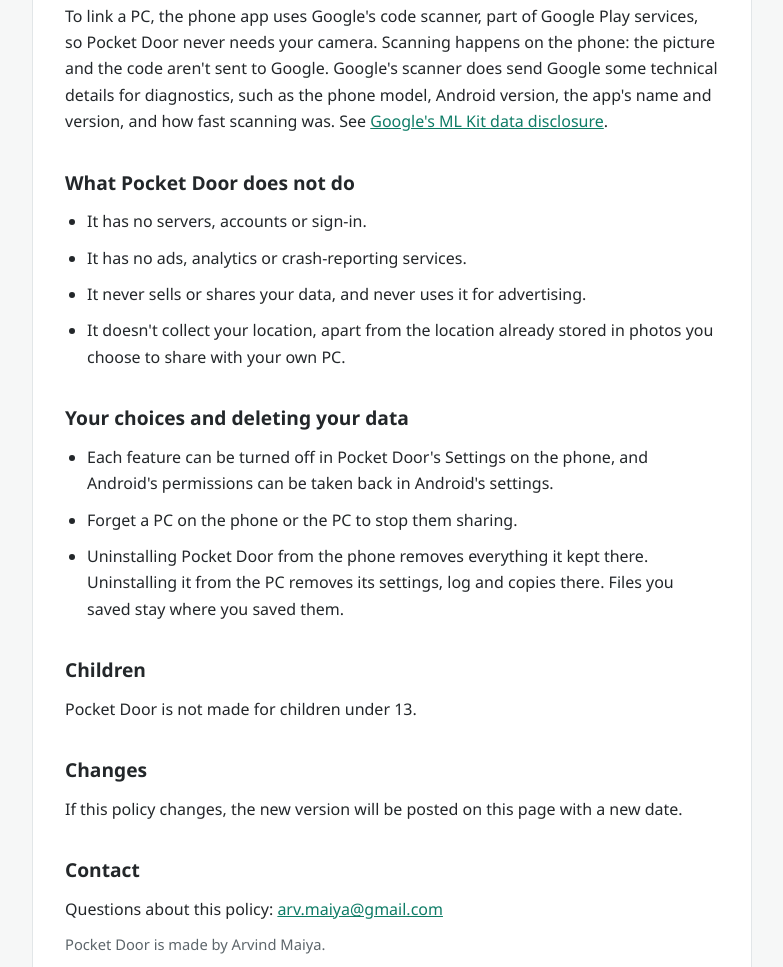
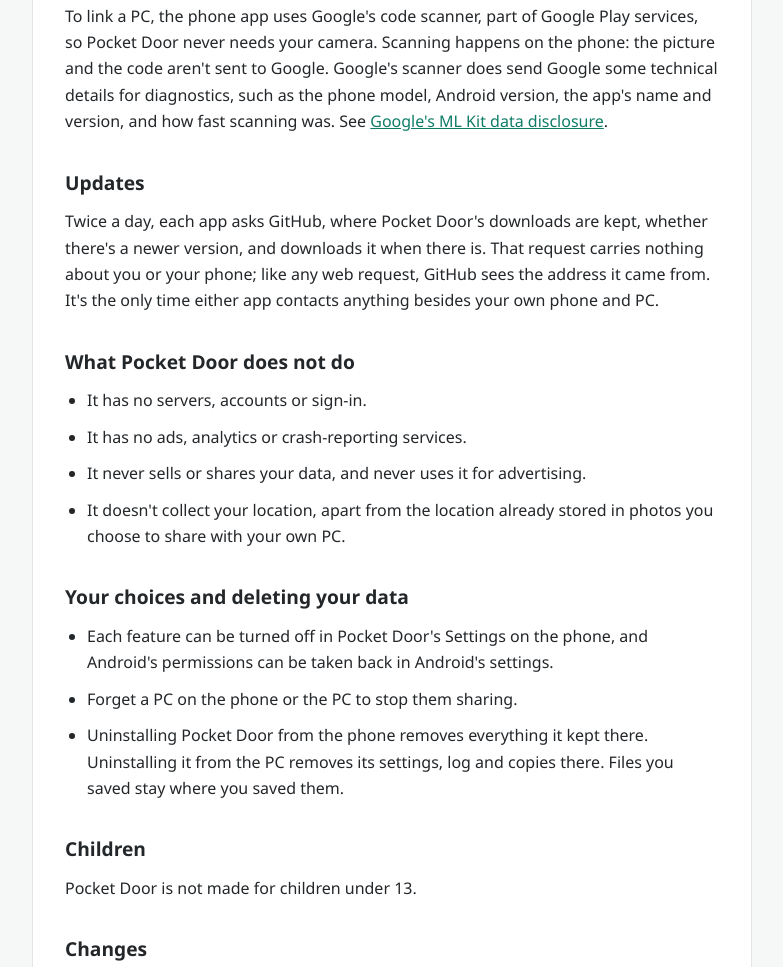
Before and after one commit to arvindmaiya/pocketdoor-site, a plain HTML site: page index.html in a window 1280 px wide. Shown: the part 2871-3838 px from the top of the page, without its empty margins (248-1031 px from the left). Drawn offline with Linux system fonts and the light colour scheme.

Commit message:
Downloads from GitHub: buttons, camera links for the release key, and the update check in the policy
Co-Authored-By: Claude Opus 5.5 <noreply@anthropic.com>

```diff
--- a/index.html
+++ b/index.html
@@ -122,6 +122,11 @@
   and how fast scanning was. See <a href="https://developers.google.com/ml-kit/android-data-disclosure">Google's ML Kit
   data disclosure</a>.</p>
 
+  <h2>Updates</h2>
+  <p>Twice a day, each app asks GitHub, where Pocket Door's downloads are kept, whether there's a newer version, and
+  downloads it when there is. That request carries nothing about you or your phone; like any web request, GitHub sees
+  the address it came from. It's the only time either app contacts anything besides your own phone and PC.</p>
+
   <h2>What Pocket Door does not do</h2>
   <ul>
     <li>It has no servers, accounts or sign-in.</li>
```
